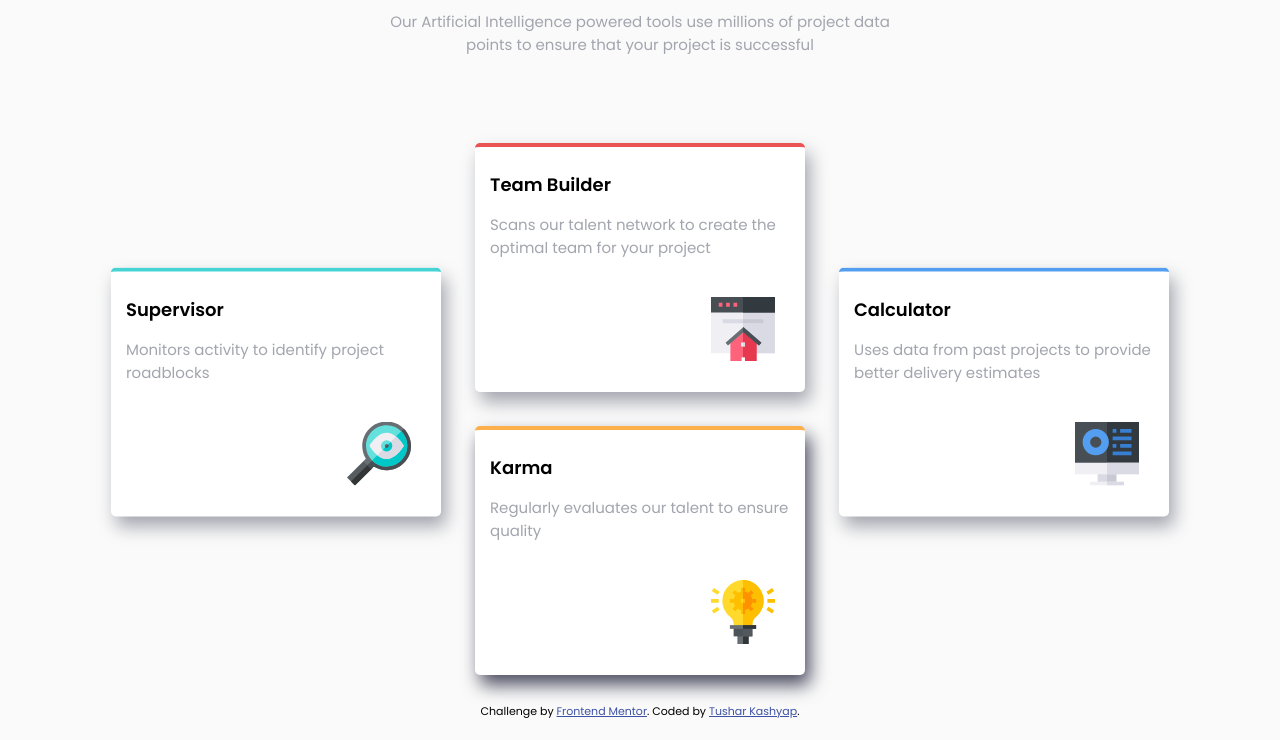
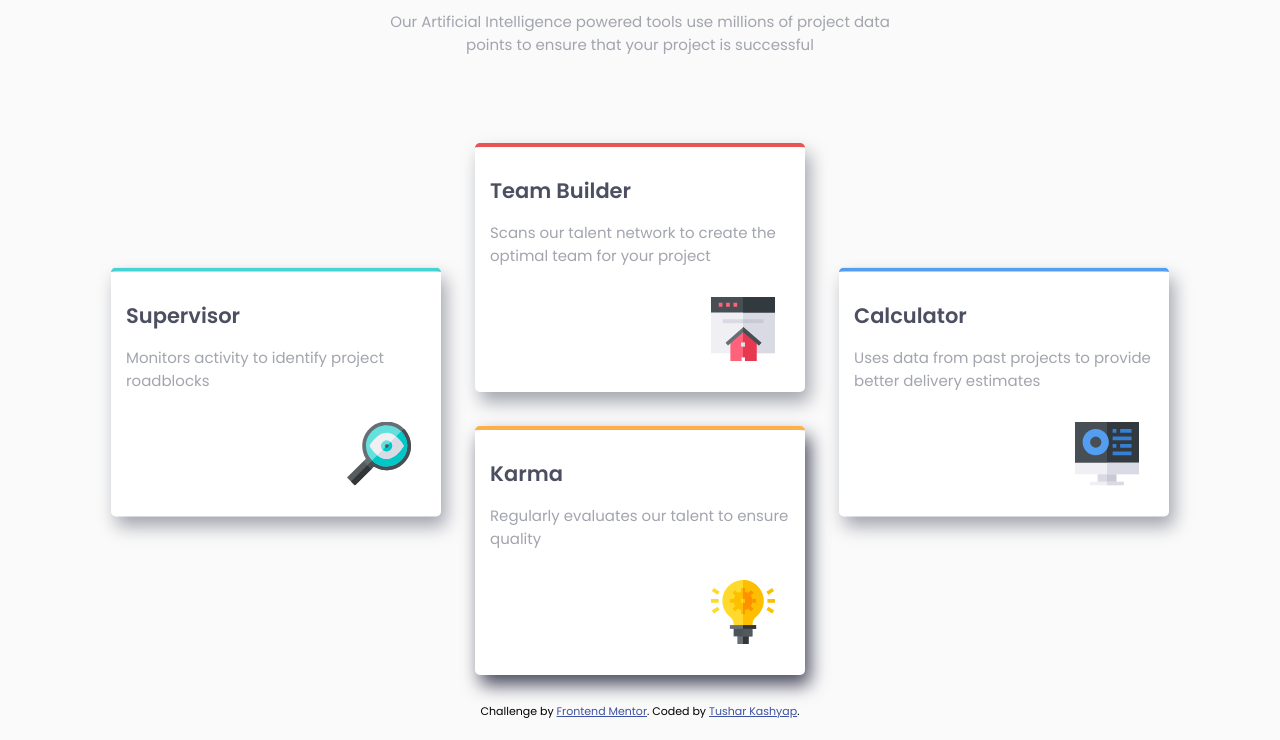
Before and after one commit to tusharkashyap63/four-card-feature, a plain HTML site: page index.html in a window 1280 px wide. Shown: the part 184-924 px from the top of the page. Drawn offline with Linux system fonts and the light colour scheme.

Commit message:
last commit

```diff
--- a/css/style.css
+++ b/css/style.css
@@ -82,8 +82,9 @@ header p{
 }
 
 .container>div>h4{
-	font-size: 1.2em;
+	font-size: 1.4em;
 	margin-bottom: 0.3em;
+	color: hsl(234, 12%, 34%);
 }
 
 @media screen and (min-width: 1109px){
```
